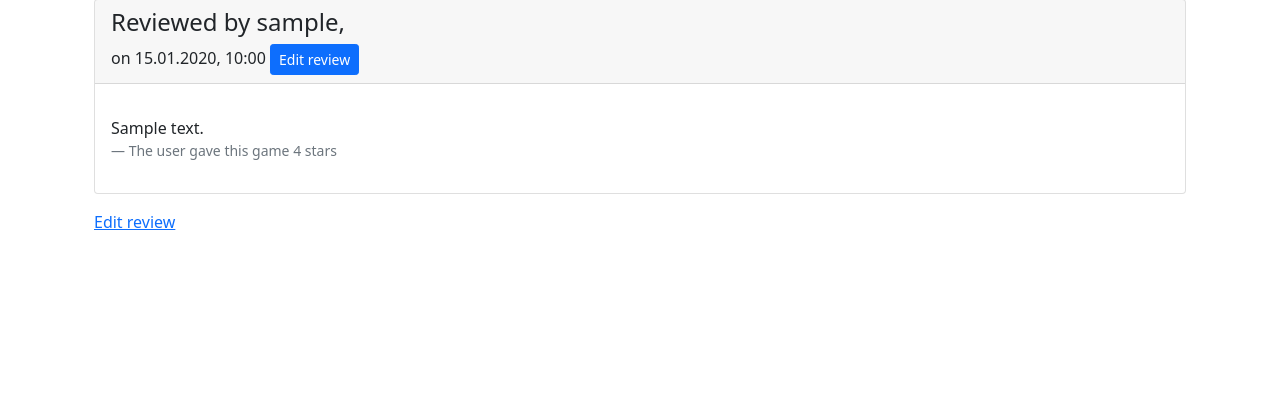
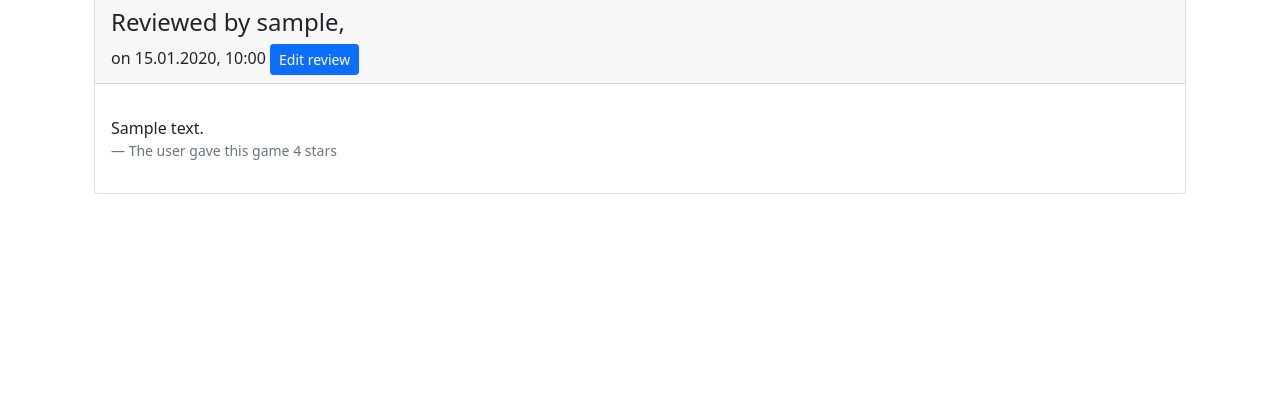
Before and after one commit to starxseeker/AppProg, a Django app: page /board_games/1/ in a window 1280 px wide. Shown: the part 204-610 px from the top of the page. Run offline with Django 3.2, Linux system fonts and the light colour scheme; a user stored in the database is signed in; tables that the repository leaves empty hold one stand-in row (values such as "Sample post"); some libraries are stand-ins or nearby versions.

Commit message:
fixed users being able to see buttons that they shouldn't see

```diff
--- a/src/games/templates/games/board_game.html
+++ b/src/games/templates/games/board_game.html
@@ -21,7 +21,9 @@
         <div class="card-header">
             <h4>Reviewed by {{ review.owner }},</h4>
             <h10>on {{ review.date_added|date:'d.m.Y, H:i' }}</h10>
-            <a href="{% url 'games:edit_review' review.id %}"><button type="button" class="btn btn-primary btn-sm">Edit review</button></a>
+            {% if user.username == review.owner.username %}
+                <a href="{% url 'games:edit_review' review.id %}"><button type="button" class="btn btn-primary btn-sm">Edit review</button></a>
+            {% endif %}
         </div>
         <h8 class="card-body">
             <p>{{ review.review|linebreaks }}</p>
@@ -33,12 +35,6 @@
         </h8>
     </div>
 
-{% if user.username == review.owner.username %}
-    <p>
-    <a href="{% url 'games:edit_review' review.id %}">
-        Edit review</a>
-    </p>
-{% endif %}
 {% empty %}
     <li>There are no entries for this topic yet.</li>
 {% endfor %}
--- a/src/games/templates/games/board_games.html
+++ b/src/games/templates/games/board_games.html
@@ -21,7 +21,9 @@
         <div class="card mb-3">
             <h4 class="card-header">
                 <a href="{% url 'games:board_game' boardgame.id %}">{{boardgame}}</a>
-                <a href="{% url 'games:edit_board_game' boardgame.id %}"><button type="button" class="btn btn-primary btn-sm">Edit</button></a>
+                {% if user.username == boardgame.owner.username %}
+                    <a href="{% url 'games:edit_board_game' boardgame.id %}"><button type="button" class="btn btn-primary btn-sm">Edit</button></a>
+                {% endif %}
                 {% if user.username == boardgame.borrowed_by.username and boardgame.borrowed == True %}
                     <a href="{% url 'games:returns' boardgame.id %}"><button type="button" class="btn btn-primary btn-sm">Return</button></a>
                 {% elif boardgame.borrowed == True %}
--- a/src/users/views.py
+++ b/src/users/views.py
@@ -22,4 +22,4 @@
     return render(request, "registration/register.html", context)
 
 def lockout(request, credentials, *args, **kwargs):
-    return render(request, "error/lockout.html", {})
+    return render(request, "error/lockout.html", {}) # Locked out page (when user has too many failed login attempts)
```
